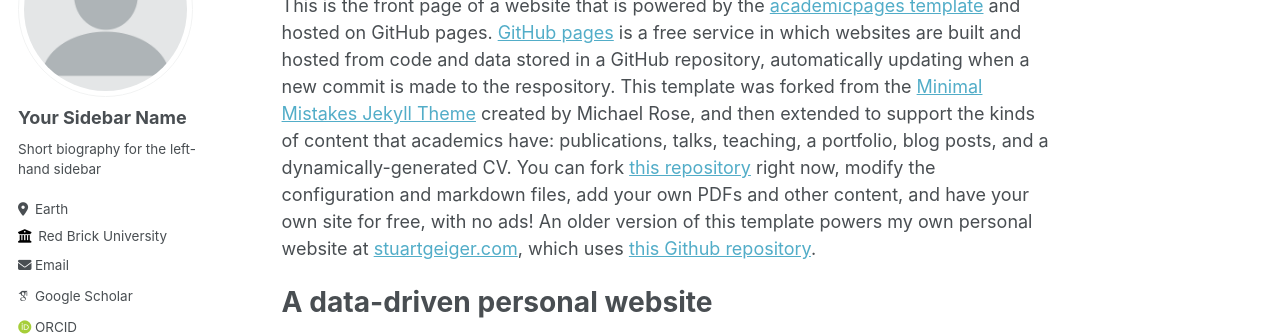
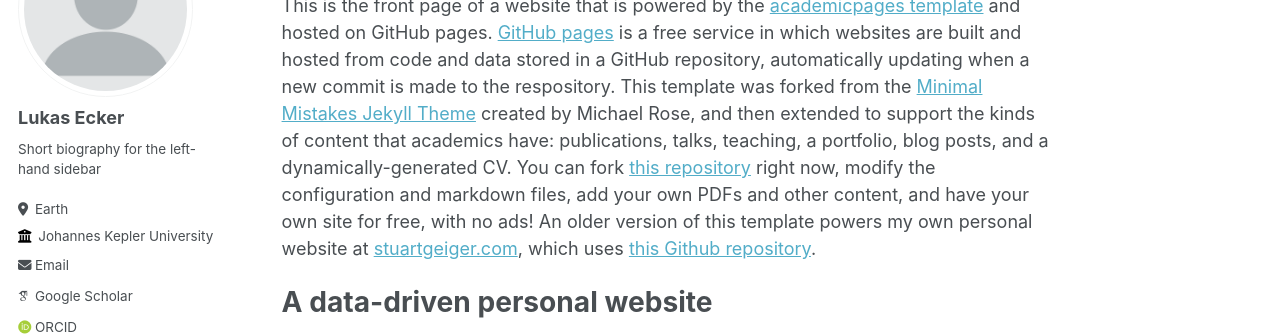
Before and after one commit to lukas-ecker/lukas-ecker.github.io, a Jekyll site: the page built from _pages/about.md, in a window 1280 px wide. Shown: the part 164-500 px from the top of the page. Built offline with Jekyll 4.4.1, drawn with Linux system fonts in a browser that asks for light colours; some web fonts are replaced.

Commit message:
Update _config.yml

```diff
--- a/_config.yml
+++ b/_config.yml
@@ -22,13 +22,13 @@ repository               : "academicpages/academicpages.github.io"
 author:
   # Biographic information
   avatar           : "profile.png"
-  name             : "Your Sidebar Name"
+  name             : "Lukas Ecker"
   pronouns         : # example: "she/her"
   bio              : "Short biography for the left-hand sidebar"
   location         : "Earth"
-  employer         : "Red Brick University"
+  employer         : "Johannes Kepler University"
   uri              : # URL
-  email            : "none@example.org"
+  email            : "lukas.ecker@live.at"
 
   # Academic websites
   arxiv            : # URL - Update with the correct link to your profile
```
